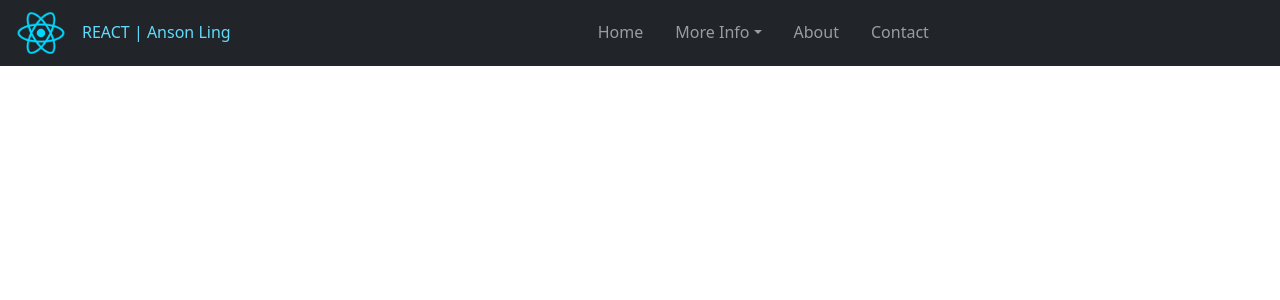
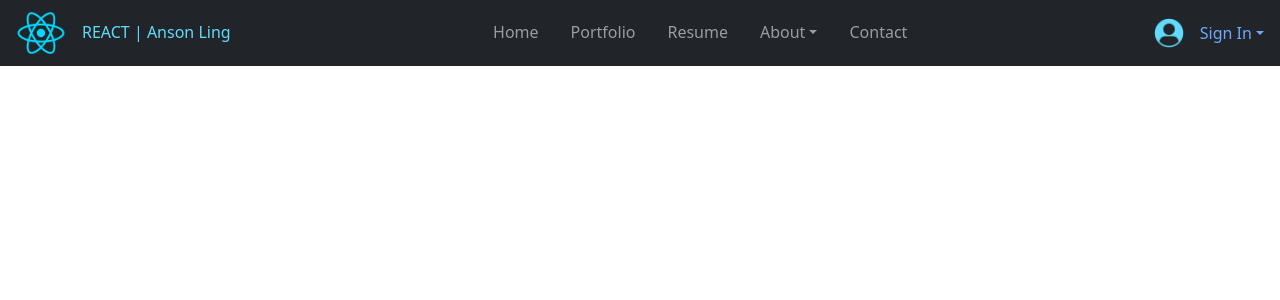
Before and after one commit to AnsonL1234/portfolioweb, a React (Vite) app in the folder portfoliowebsite/: page / in a window 1280 px wide. Shown: the top 300 px of the page. Built offline with nearby package versions, Linux system fonts and the light colour scheme.

Commit message:
complete the header components

```diff
--- /dev/null
+++ b/portfoliowebsite/src/components/header/Header.css
@@ -0,0 +1,7 @@
+.safe-dropdown {
+  right: 0;
+  left: auto;
+  max-width: 90vw; /* makes sure it never overflows */
+  overflow-x: auto; /* adds scroll if content is too wide */
+  z-index: 1050;     /* keeps it above other elements */
+}
--- a/portfoliowebsite/src/components/header/Header_Components.jsx
+++ b/portfoliowebsite/src/components/header/Header_Components.jsx
@@ -1,15 +1,16 @@
 import { Nav, NavDropdown } from "react-bootstrap";
 
-export default function Header_Components({homePage, title, subMenu, about, contactMe}) {
+export default function Header_Components({homePage, portfolio, cv,  title, subMenu, about, contactMe}) {
     return (
         <Nav className="nav nav-underline">
             <Nav.Link className="nav-link">{homePage}</Nav.Link>
+            <Nav.Link className="nav-link">{portfolio}</Nav.Link>
+            <Nav.Link className="nav-link">{cv}</Nav.Link>
             <NavDropdown title={title}>
                 {subMenu.map((item, index) => (
                     <NavDropdown.Item key={index}>{item}</NavDropdown.Item>
                 ))}
             </NavDropdown>
-            <Nav.Link className="nav-link">{about}</Nav.Link>
             <Nav.Link className="nav-link">{contactMe}</Nav.Link>
         </Nav>
     );
--- a/portfoliowebsite/src/components/header/header.jsx
+++ b/portfoliowebsite/src/components/header/header.jsx
@@ -1,13 +1,15 @@
 import Header_Components from './Header_Components';
 import { headerData } from './headerData';
-import { Navbar, Container } from 'react-bootstrap';
+import { Navbar, Container, Nav, NavDropdown } from 'react-bootstrap';
 import logo from '../image/reactJsLogo.png'
+import signInIcon from '../image/user.png'
+import './Header.css';
 import 'bootstrap/dist/css/bootstrap.min.css';
 
 export default function Header() {
 
     return (
-        <header className = 'bg-dark d-flex align-items-center'>
+        <header className='bg-dark d-flex align-items-center'>
             <div className='d-flex align-items-center px-3 py-2'>
                     <img src={logo} style={{height: "50px", width: "50px"}}/>
                     <h6 className = "ms-3 mt-2" style={{color: "#61DBFB"}}>REACT | Anson Ling</h6>
@@ -20,15 +22,33 @@ export default function Header() {
                         <Navbar.Collapse id="basic-navbar-nav">
                             <Header_Components
                                 homePage={headerData.homePage}
-                                title={headerData.moreInfo.title}
-                                subMenu={headerData.moreInfo.subMenu}
-                                about={headerData.about}
+                                portfolio={headerData.portfolio}
+                                cv={headerData.cv}
+                                title={headerData.about.title}
+                                subMenu={headerData.about.subMenu}
                                 contactMe={headerData.contactMe}
                             />
                         </Navbar.Collapse>
                     </Container>
                 </Navbar>
             </div>
+
+            <Nav className="ms-auto" data-bs-theme="dark">
+                <div className="d-flex align-items-center">
+                    <img src={signInIcon} style={{height: "30px", width: "30px"}} />
+                    <NavDropdown
+                        title="Sign In"
+                        id="about-dropdown"
+                        className="about-dropdown"
+                        align="end" // Bootstrap v5+ only
+                    >
+                        <NavDropdown.Item href="#team">Team</NavDropdown.Item>
+                        <NavDropdown.Item href="#mission">Mission</NavDropdown.Item>
+                        <NavDropdown.Item href="#careers">Careers</NavDropdown.Item>
+                    </NavDropdown>
+                </div>
+            </Nav>
+
         </header>
     );
 }
--- a/portfoliowebsite/src/components/header/headerData.js
+++ b/portfoliowebsite/src/components/header/headerData.js
@@ -1,9 +1,10 @@
 export const headerData = {
     homePage: 'Home',
-    moreInfo: {
-        title: 'More Info',
-        subMenu: ['Project', 'Education','Cert Qualification']
+    portfolio: 'Portfolio',
+    cv: 'Resume',
+    about: {
+        title: 'About',
+        subMenu: ['Project', 'Cert Qualification']
     },
-    about: 'About',
     contactMe: 'Contact'
 }
```
Also changed, not shown: portfoliowebsite/src/components/image/user.png (added).
